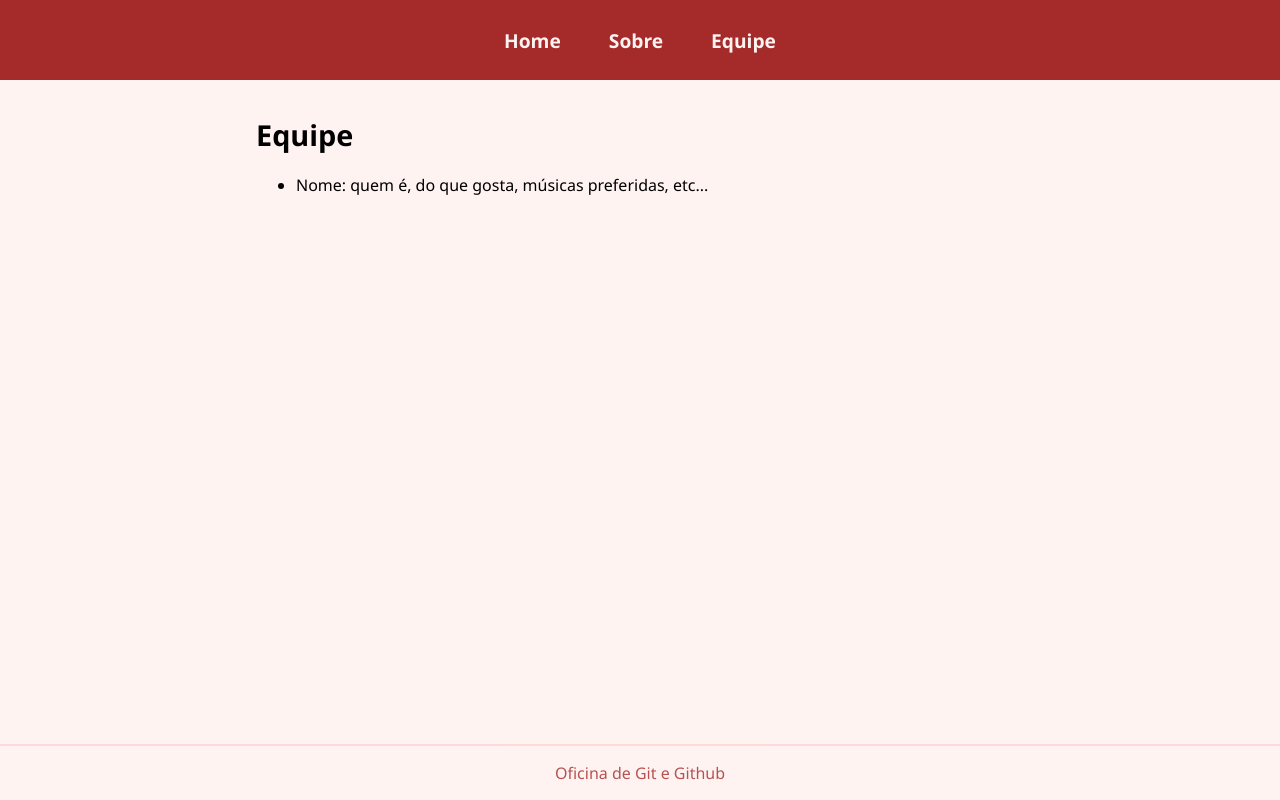
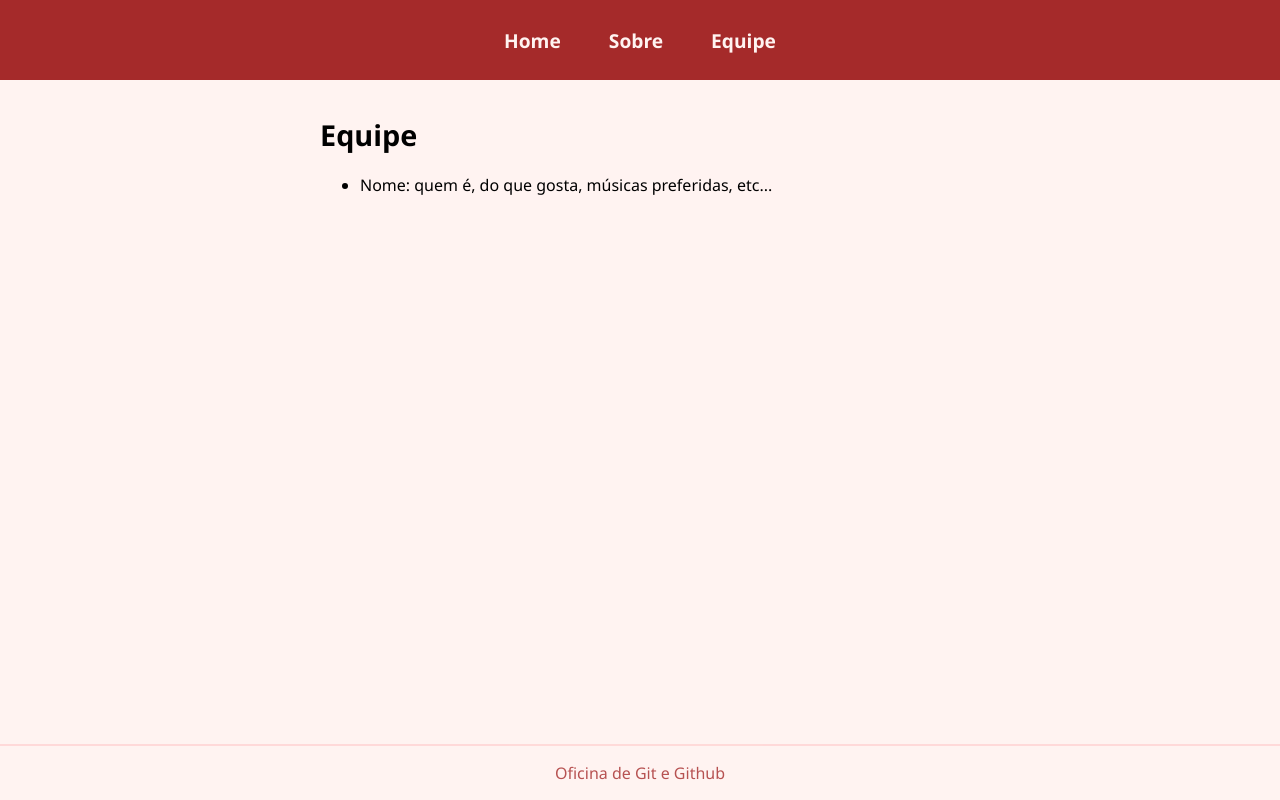
Before and after one commit to rafajmcruz/oficina-git, a plain HTML site: page src/equipe.html in a window 1280 px wide. Drawn offline with Linux system fonts and the light colour scheme.

Commit message:
(style) Adicionado espaçamento de linha após item de lista

```diff
--- a/src/style.css
+++ b/src/style.css
@@ -47,6 +47,9 @@ a:hover {
     text-decoration: none;
 }
 
+li {
+    margin-bottom: 1rem;
+}
 
 .main-app {
     background-color: var(--secondary);
@@ -59,7 +62,7 @@ a:hover {
 }
 
 main {
-    width: 60%;
+    width: 50%;
     flex-grow: 1;
     margin-top: 1rem;
 }
```
